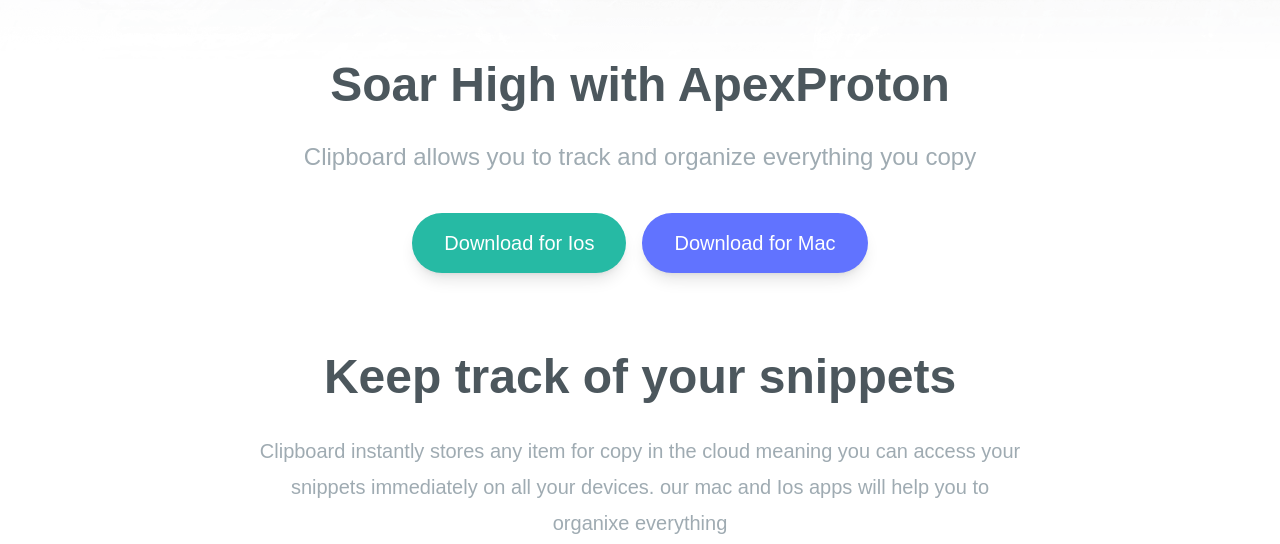
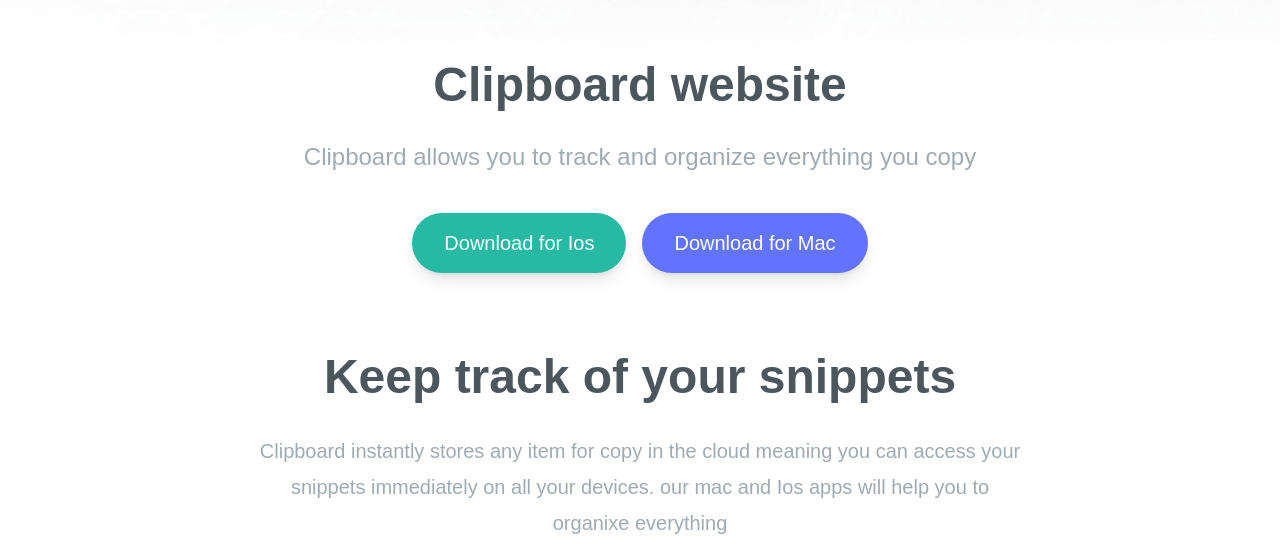
Before and after one commit to Kuragaviria/Clipboard-website, a website: page dist/index.html in a window 1280 px wide. Shown: the part 256-800 px from the top of the page. Drawn offline with Linux system fonts and the light colour scheme; a web font is replaced by a local one.

Commit message:
Initial commit

```diff
--- a/dist/index.html
+++ b/dist/index.html
@@ -21,7 +21,7 @@
       <div class="section-container mb-20 pt-16">
         <img src="/images/logo.svg" alt="" class="mx-auto my-16" />
         <h3 class="mb-8 text-4xl font-bold text-darkGrayishBlue md:text-5xl">
-          Soar High with ApexProton
+          Clipboard website
         </h3>
         <p class="max-3xl mx-auto mb-10 text-2xl text-grayishBlue">
           Clipboard allows you to track and organize everything you copy
```
